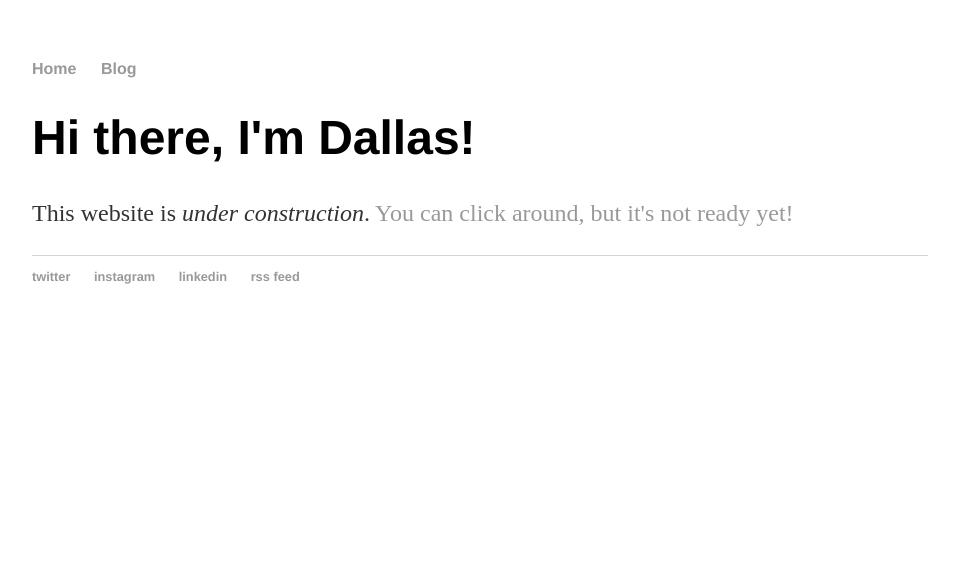
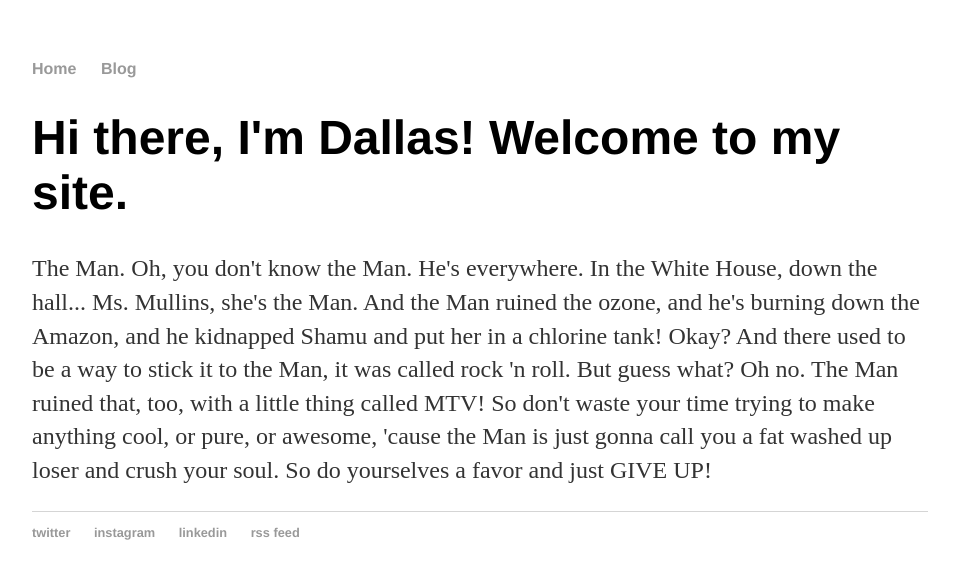
Before and after one commit to dallasyo/dallasyo.github.io, a Jekyll site: the page built from index.html, in a window 1280 px wide. Shown: the top 579 px of the page, without its empty margins (160-1119 px from the left). Built offline with Jekyll 4.4.1, drawn with Linux system fonts in a browser that asks for light colours.

Commit message:
Update index.html

```diff
--- a/index.html
+++ b/index.html
@@ -4,6 +4,17 @@ title: 'Dallas Hawks, new site'
 published: true
 ---
 <div class="blurb">
-	<h1>Hi there, I'm Dallas!</h1>
-	<p>This website is <em>under construction</em>. <a href="/blog">You can click around, but it's not ready yet!</a></p>
+	<h1>Hi there, I'm Dallas! Welcome to my site.</h1>
+	<p>The Man. Oh, you don't know the Man. He's everywhere.
+		In the White House, down the hall...
+		Ms. Mullins, she's the Man.
+		And the Man ruined the ozone, and he's burning down the Amazon, and he kidnapped Shamu and put her in a chlorine tank!
+		Okay?
+		And there used to be a way to stick it to the Man, it was called rock 'n roll.
+		But guess what?
+		Oh no.
+		The Man ruined that, too, with a little thing called MTV!
+		So don't waste your time trying to make anything cool, or pure, or awesome,
+		'cause the Man is just gonna call you a fat washed up loser and crush your soul.
+		So do yourselves a favor and just GIVE UP!</p>
 </div><!-- /.blurb -->
```
